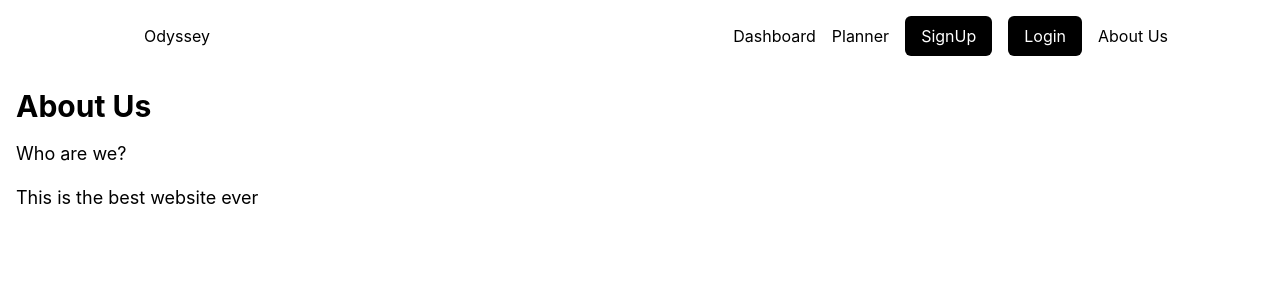
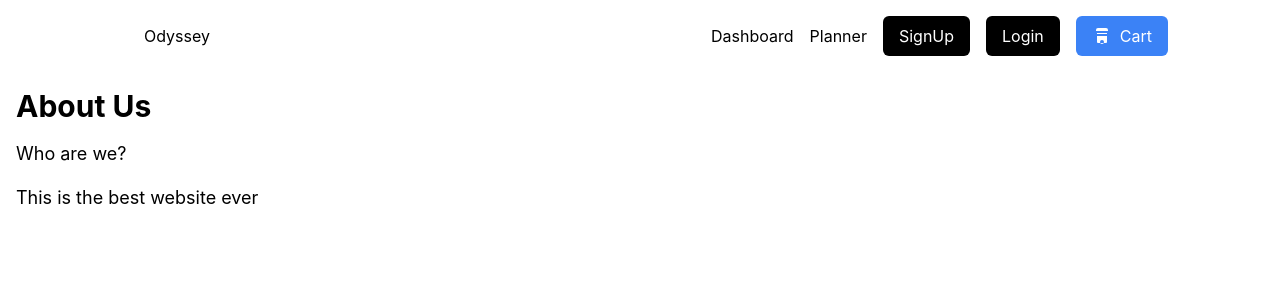
Before and after one commit to anna-arnett/career-connections-at-Notre-Dame, a Next.js app: page /AboutUs in a window 1280 px wide. Shown: the top 300 px of the page. Built offline with nearby package versions, Linux system fonts and the light colour scheme.

Commit message:
Change nav bar (#14)
* FIX

* FIX:

* Routes not working

* Cleaning Up changes

* More Cleaning

* Fixed

* fix the lock

* Added Cart

---------

Co-authored-by: torimen1 <victoria.f.mendez02@gmail.com>

```diff
--- a/components/NavBar.tsx
+++ b/components/NavBar.tsx
@@ -38,11 +38,16 @@ const Navbar: React.FC = () => {
               </div>
             </Link>
 
-            <Link href="AboutUs">
-              <div className="">
-                About Us
+            <Link href="Cart">
+              <div className="flex items-center justify-center px-4 py-2 bg-blue-500 text-white rounded-md hover:bg-blue-700 transition-all duration-200 ease-out">
+                <svg xmlns="http://www.w3.org/2000/svg" className="h-5 w-5 mr-2" viewBox="0 0 20 20" fill="currentColor">
+                  <path fill-rule="evenodd" d="M10 18a2 2 0 100-4 2 2 0 000 4zM4 4a2 2 0 012-2h8a2 2 0 012 2v1H4V4zm1 3h10v1H5V7zM5 10h10v6a1 1 0 01-1 1H6a1 1 0 01-1-1v-6z" clip-rule="evenodd" />
+                </svg>
+                Cart
               </div>
             </Link>
+
+
           </div>
         </div>
       </div>
--- a/pages/AboutUs.tsx
+++ b/pages/AboutUs.tsx
@@ -1,4 +1,3 @@
-// pages/About.tsx
 import React from "react";
 
 const About: React.FC = () => {
--- a/pages/Home.tsx
+++ b/pages/Home.tsx
@@ -11,6 +11,7 @@ const Home: React.FC = () => {
       <a href="/SignUp" className="button">
         Sign Up
       </a>
+
     </div>
   );
 };
```
Also changed, not shown: 1 other file (tests, documents, lock files or other folders).
